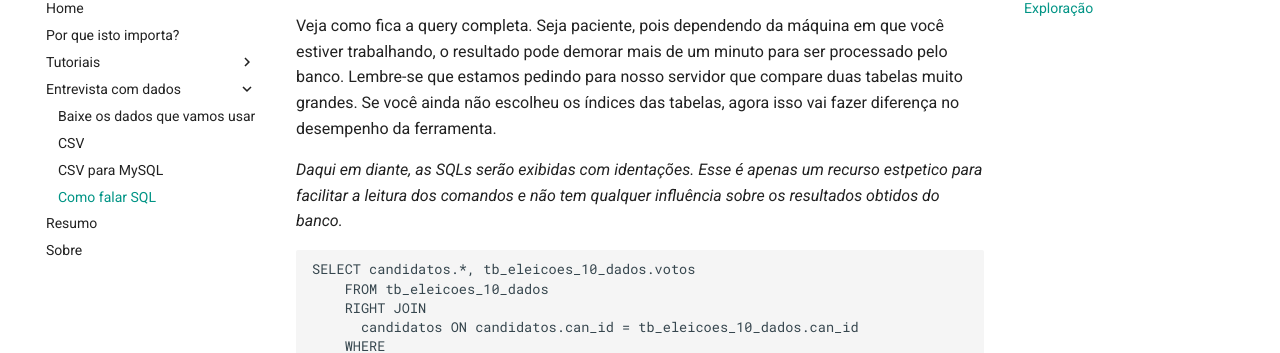
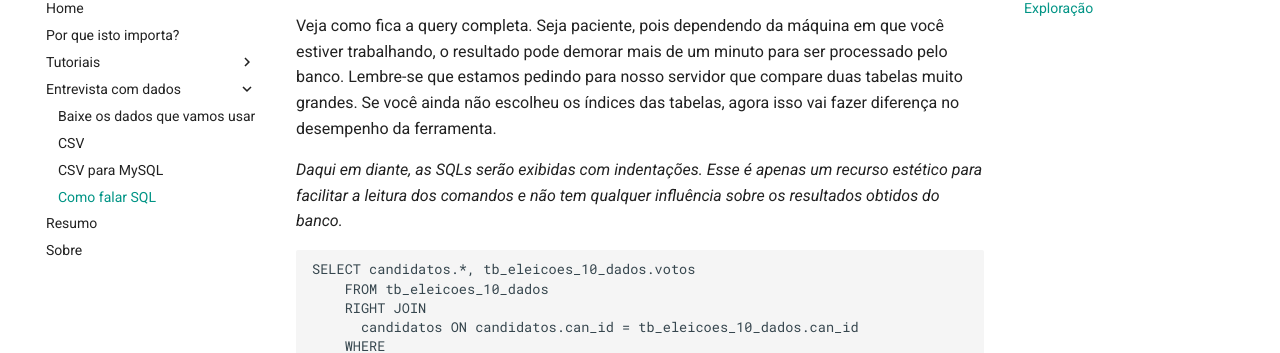
Before and after one commit to laurybueno/mysql-para-jornalistas, an MkDocs documentation site: the page built from docs/entrevista_com_dados/perguntas.md, in a window 1280 px wide and 900 px high, scrolled down 8978 px. Shown: the part 100-453 px from the top of the window. Built offline with MkDocs 1.6.1 and Material for MkDocs 9.7.7, drawn with Linux system fonts in a browser that asks for light colours; old or Windows-style settings are respelled for this version of MkDocs.

Commit message:
Correções na grafia

````diff
--- a/docs/entrevista_com_dados/perguntas.md
+++ b/docs/entrevista_com_dados/perguntas.md
@@ -196,7 +196,7 @@ Como estamos fazendo cruzamentos com tabelas muito grandes, é uma boa ideia lim
 
 Veja como fica a query completa. Seja paciente, pois dependendo da máquina em que você estiver trabalhando, o resultado pode demorar mais de um minuto para ser processado pelo banco. Lembre-se que estamos pedindo para nosso servidor que compare duas tabelas muito grandes. Se você ainda não escolheu os índices das tabelas, agora isso vai fazer diferença no desempenho da ferramenta.
 
-*Daqui em diante, as SQLs serão exibidas com identações. Esse é apenas um recurso estpetico para facilitar a leitura dos comandos e não tem qualquer influência sobre os resultados obtidos do banco.*
+*Daqui em diante, as SQLs serão exibidas com indentações. Esse é apenas um recurso estético para facilitar a leitura dos comandos e não tem qualquer influência sobre os resultados obtidos do banco.*
 
 ```sql
 SELECT candidatos.*, tb_eleicoes_10_dados.votos
````
